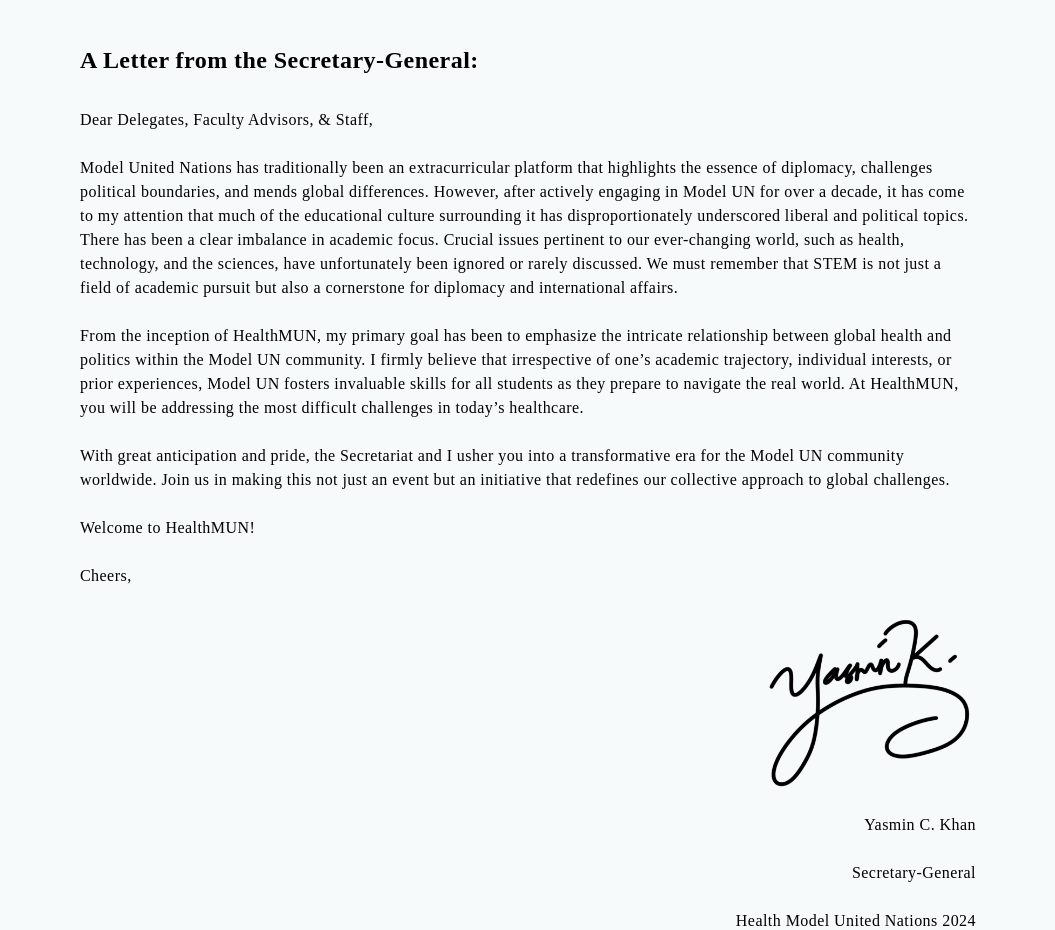
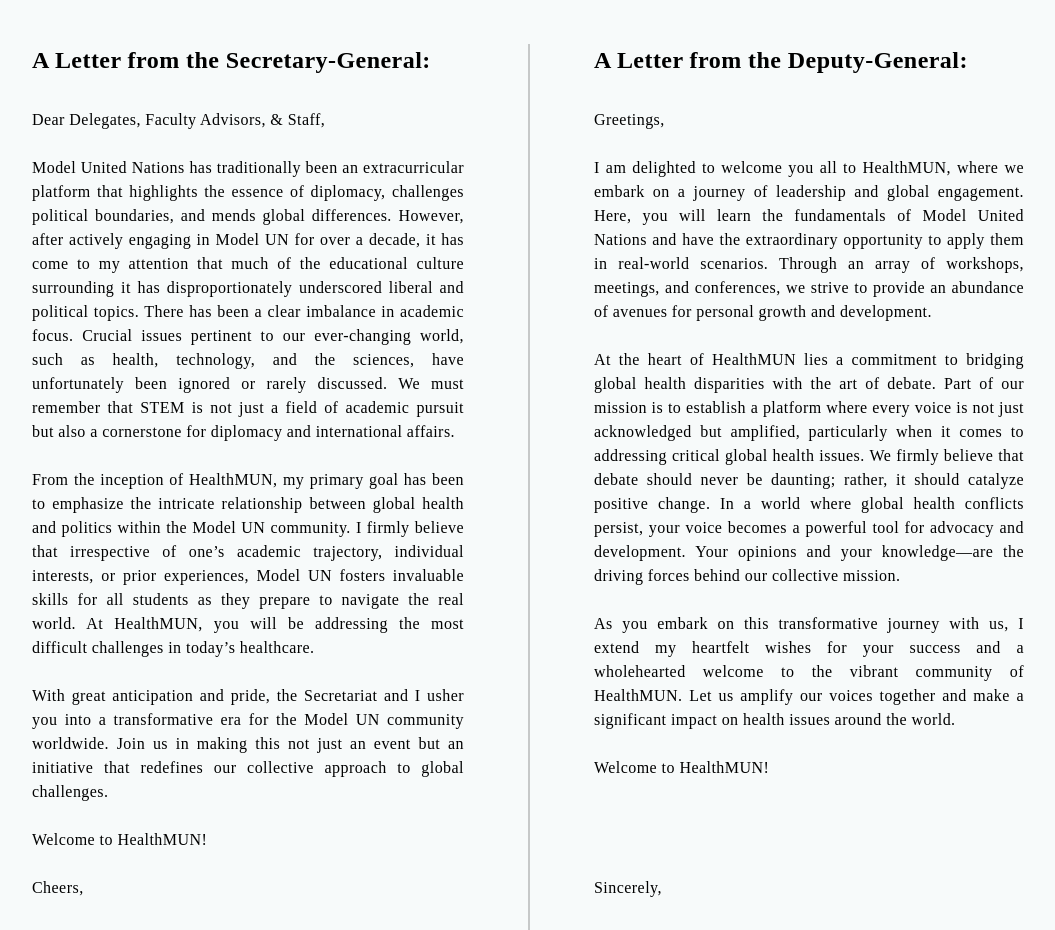
Before and after one commit to RishikSarkar/health-mun, a Next.js app: page /about/Welcome in a window 1280 px wide. Shown: the part 440-1370 px from the top of the page, without its empty margins (112-1167 px from the left). Built offline with nearby package versions, Linux system fonts and the light colour scheme; a web font is replaced by a local one.

Commit message:
added ayah letter + made website more responsive (mobile)

```diff
--- a/pages/about/Welcome.jsx
+++ b/pages/about/Welcome.jsx
@@ -26,8 +26,8 @@
                         W<span className='text-2xl md:text-4xl'>elcome</span>
                     </div>
                 </div>
-                {/* <div className='w-full h-full py-16 md:py-32 px-16 md:px-36 font-marcellus grid grid-cols-2 divide-x-2 dark:divide-white/30 divide-black/20 text-justify'>
-                <div className='col-span-1 pr-16'>
+                <div className='w-full h-full py-16 md:py-32 px-16 md:px-36 font-marcellus md:grid md:grid-cols-2 md:divide-x-2 md:dark:divide-white/30 md:divide-black/20 md:text-justify'>
+                    <div className='md:col-span-1 md:pr-16'>
                         <div className='text-lg md:text-2xl font-bold'>
                             A Letter from the Secretary-General:
                         </div>
@@ -61,7 +61,7 @@
                         <div className='text-sm md:text-base pt-6'>
                             Cheers,
                         </div>
-                    <div className='flex justify-start -mx-10 -my-10'>
+                        <div className='flex md:justify-start -mx-10'>
                             <div className="block dark:hidden">
                                 <Image src={YasminSigBlack} width='300' height='300' />
                             </div>
@@ -83,36 +83,41 @@
                         </div>
                     </div>
 
-                <div className='col-span-1 pl-16'>
+                    <hr className="block md:hidden border-2 border-[#16796F]/20 dark:border-[#F7FAFA]/20 my-16" />
+
+                    <div className='md:col-span-1 md:pl-16'>
                         <div className='text-lg md:text-2xl font-bold'>
-                        A Letter from the Deputy Secretary-General:
+                            A Letter from the Deputy-General:
                         </div>
                         <div className='text-sm md:text-base pt-8'>
-                        Dear Delegates, Faculty Advisors, & Staff,
+                            Greetings,
                         </div>
                         <div className='text-sm md:text-base pt-6'>
-                        Model United Nations has traditionally been an extracurricular platform that highlights the essence of
-                        diplomacy, challenges political boundaries, and mends global differences. However, after actively engaging
-                        in Model UN for over a decade, it has come to my attention that much of the educational culture surrounding
-                        it has disproportionately underscored liberal and political topics. There has been a clear imbalance in
-                        academic focus. Crucial issues pertinent to our ever-changing world, such as health, technology, and the
-                        sciences, have unfortunately been ignored or rarely discussed. We must remember that STEM is not just a
-                        field of academic pursuit but also a cornerstone for diplomacy and international affairs.
+                            I am delighted to welcome you all to HealthMUN, where we embark on a journey of leadership and global
+                            engagement. Here, you will learn the fundamentals of Model United Nations and have the extraordinary
+                            opportunity to apply them in real-world scenarios. Through an array of workshops, meetings, and conferences,
+                            we strive to provide an abundance of avenues for personal growth and development.
                         </div>
                         <div className='text-sm md:text-base pt-6'>
-                        From the inception of HealthMUN, my primary goal has been to emphasize the intricate relationship between
-                        global health and politics within the Model UN community. I firmly believe that irrespective of one’s
-                        academic trajectory, individual interests, or prior experiences, Model UN fosters invaluable skills for
-                        all students as they prepare to navigate the real world. At HealthMUN, you will be addressing the most
-                        difficult challenges in today’s healthcare.
+                            At the heart of HealthMUN lies a commitment to bridging global health disparities with the art of
+                            debate. Part of our mission is to establish a platform where every voice is not just acknowledged
+                            but amplified, particularly when it comes to addressing critical global health issues. We firmly
+                            believe that debate should never be daunting; rather, it should catalyze positive change. In a
+                            world where global health conflicts persist, your voice becomes a powerful tool for advocacy and
+                            development. Your opinions and your knowledge—are the driving forces behind our collective mission.
+                        </div>
+                        <div className='text-sm md:text-base pt-6'>
+                            As you embark on this transformative journey with us, I extend my heartfelt wishes for your success
+                            and a wholehearted welcome to the vibrant community of HealthMUN. Let us amplify our voices together
+                            and make a significant impact on health issues around the world.
                         </div>
                         <div className='text-sm md:text-base pt-6'>
                             Welcome to HealthMUN!
                         </div>
-                    <div className='text-sm md:text-base pt-6'>
-                        Cheers,
+                        <div className='text-sm md:text-base pt-6 md:pt-24'>
+                            Sincerely,
                         </div>
-                    <div className='flex justify-start -mx-4 mb-4'>
+                        <div className='flex justify-start -mx-10 my-6'>
                             <div className="block dark:hidden">
                                 <Image src={AyahSigBlack} width='300' height='300' />
                             </div>
@@ -124,7 +129,7 @@
                             Ayah Elzibak
                         </div>
                         <div className='text-sm md:text-base pt-6 text-left'>
-                        Deputy Secretary-General
+                            Deputy-General
                         </div>
                         <div className='text-sm md:text-base pt-6 text-left'>
                             Health Model United Nations 2024
@@ -133,9 +138,9 @@
                             depgen.healthmun@gmail.com
                         </div>
                     </div>
-            </div> */}
+                </div>
 
-                <div className='w-full h-full py-16 md:py-32 px-16 md:px-48 font-marcellus'>
+                {/* <div className='w-full h-full py-16 md:py-32 px-16 md:px-48 font-marcellus'>
                     <div className='text-lg md:text-2xl font-bold'>
                         A Letter from the Secretary-General:
                     </div>
@@ -189,7 +194,7 @@
                     <div className='text-sm md:text-base pt-6 text-right'>
                         secretarygeneral@healthmun.org
                     </div>
-                </div>
+                </div> */}
             </div>
         </>
     )
--- a/pages/register/Register.jsx
+++ b/pages/register/Register.jsx
@@ -24,7 +24,7 @@
                 <div className='w-full h-full font-marcellus px-20 md:px-64'>
                     <div className='md:px-40 w-full pt-16 md:py-20'>
 
-                        <div className='text-center px-2 text-lg'>
+                        <div className='text-center px-2 text-sm md:text-lg'>
                             <p className='py-4'>HealthMUN will take place at [TBD] on [TBD]. The conference is open to [TBD]. Delegates may
                                 attend with a delegation or independently.</p>
                             <p className='py-4'>The HealthMUN Registration Portal is currently undergoing maintenance. We encourage delegations
@@ -33,7 +33,7 @@
                         </div>
 
                         <div className='text-xl font-marcellus p-4 mt-4 mb-12 uppercase flex select-none justify-center items-center'>
-                            <div className='font-montserrat px-12 py-4 text-lg uppercase text-center bg-[#16796F] text-[#F7FAFA] dark:bg-[#F7FAFA] dark:text-black hover:bg-[#16796F]/60 dark:hover:bg-[#F7FAFA]/50 cursor-pointer ease-in duration-100'>
+                            <div className='font-montserrat px-4 md:px-12 py-4 text-sm md:text-lg uppercase text-center bg-[#16796F] text-[#F7FAFA] dark:bg-[#F7FAFA] dark:text-black hover:bg-[#16796F]/60 dark:hover:bg-[#F7FAFA]/50 cursor-pointer ease-in duration-100'>
                                 {/* <Link href='/register/Portal'> */}
                                 <Link href='/register/Register'>
                                     {/* Register for HealthMUN */}
@@ -42,7 +42,7 @@
                             </div>
                         </div>
 
-                        <hr className="border-2 border-[#16796F]/20 dark:border-[#F7FAFA]/20 my-4 md:my-8 md:my-4" />
+                        <hr className="hidden md:block border-2 border-[#16796F]/20 dark:border-[#F7FAFA]/20 my-4 md:my-8 md:my-4" />
 
                     </div>
                 </div>
```
Lines whose indentation alone changed are shown as unchanged.
